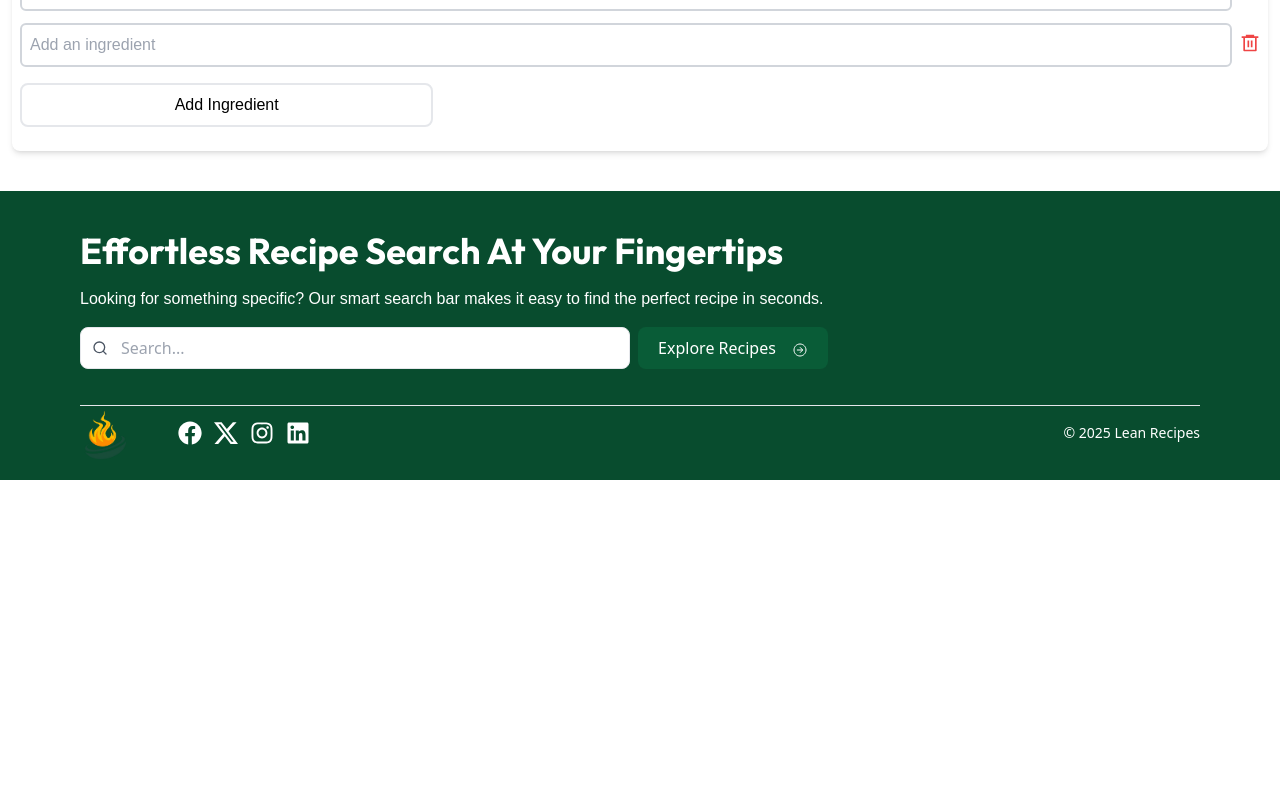
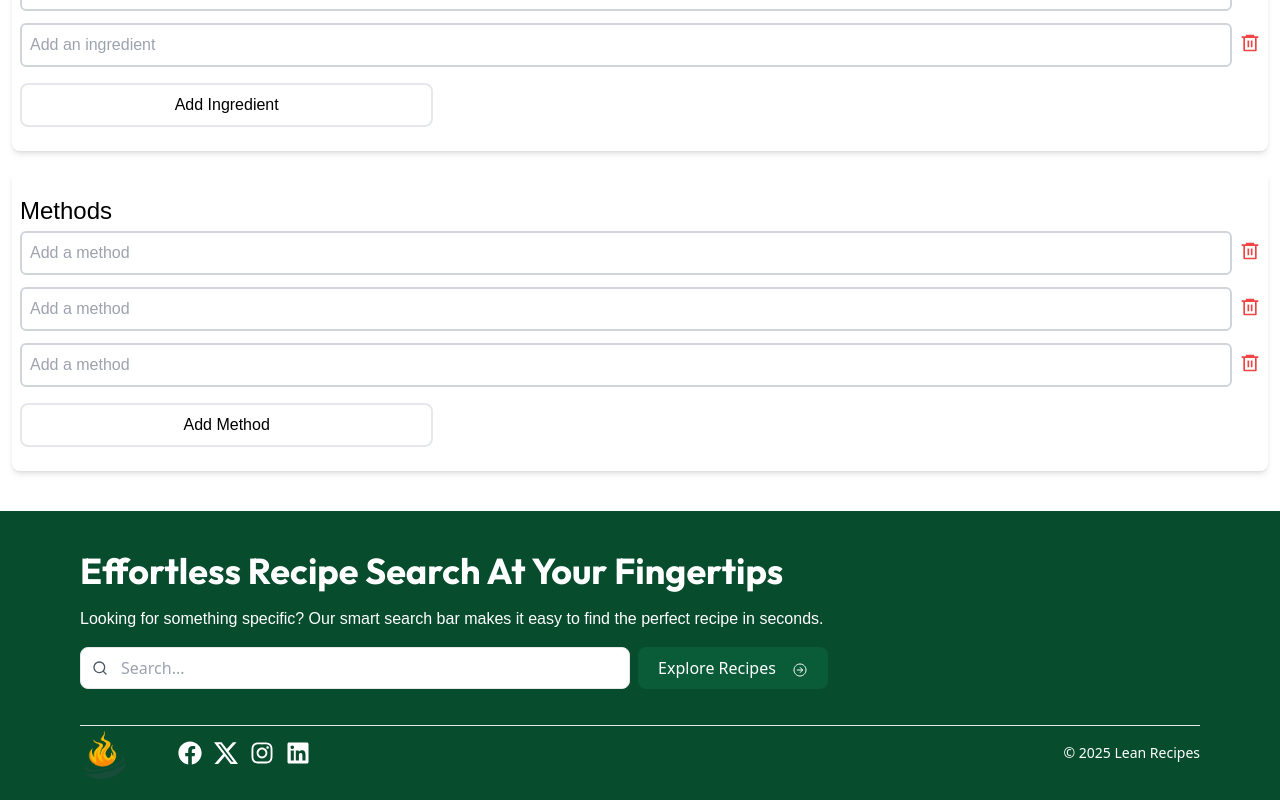
Before and after one commit to dsgnjoe/lean-recipes, a React (Vite) app: page /add-recipe in a window 1280 px wide. Shown: the part 1075-1875 px from the top of the page. Before the commit the page ends 1555 px from the top, so only its background shows below. Built offline with nearby package versions, Linux system fonts and the light colour scheme; a web font is replaced by a local one.

Commit message:
method and various functions update

```diff
--- a/src/pages/AddRecipe.jsx
+++ b/src/pages/AddRecipe.jsx
@@ -9,19 +9,35 @@ const AddRecipe = () => {
     description: '',
     serves: '',
     cookTime: '',
+    cookUnit: ['minutes', 'hours'],
     ingredients: ['', '', ''],
-    method: [],
+    method: ['', '', ''],
   })
 
-  const { image, name, description, serves, cookTime, ingredients, method } =
-    formData
+  const {
+    image,
+    name,
+    description,
+    serves,
+    cookTime,
+    cookUnit,
+    ingredients,
+    method,
+  } = formData
 
   const onChange = (e) => {
-    const { name, value } = e.target
-    setFormData((prevState) => ({
-      ...prevState,
-      [name]: value,
-    }))
+    const { name, value, files } = e.target
+    if (e.target.type === 'file') {
+      setFormData((prevState) => ({
+        ...prevState,
+        image: files[0],
+      }))
+    } else {
+      setFormData((prevState) => ({
+        ...prevState,
+        [name]: value,
+      }))
+    }
   }
 
   const onIngredientChange = (index, value) => {
@@ -33,17 +49,26 @@ const AddRecipe = () => {
     }))
   }
 
-  const addIngredient = () => {
+  const onMethodChange = (index, value) => {
+    const updated = [...formData.method]
+    updated[index] = value
     setFormData((prevState) => ({
       ...prevState,
-      ingredients: [...prevState.ingredients, ''],
+      method: updated,
     }))
   }
 
-  const removeIngredient = (index) => {
-    const updated = [...formData.ingredients]
+  const addfield = (field) => {
+    setFormData((prevState) => ({
+      ...prevState,
+      [field]: [...prevState[field], ''],
+    }))
+  }
+
+  const removeField = (field, index) => {
+    const updated = [...formData[field]]
     updated.splice(index, 1)
-    setFormData((prevState) => ({ ...prevState, ingredients: updated }))
+    setFormData((prevState) => ({ ...prevState, [field]: updated }))
   }
 
   return (
@@ -140,13 +165,13 @@ const AddRecipe = () => {
                   required
                 />
                 <select
-                  name='cookTime'
-                  value={cookTime}
+                  name='cookUnit'
+                  value={cookUnit}
                   onChange={onChange}
                   className='border-2 border-gray-300 text-gray-400 rounded-md h-[43px] w-full '
                 >
-                  <option value={cookTime}>Minutes</option>
-                  <option value={cookTime}>Hours</option>
+                  <option value='minutes'>Minutes</option>
+                  <option value='hours'>Hours</option>
                 </select>
               </div>
             </div>
@@ -156,9 +181,7 @@ const AddRecipe = () => {
         {/* Ingredients */}
         <div className='bg-white shadow-md p-2 rounded-lg'>
           <div className='flex flex-col py-4'>
-            <label htmlFor='indredients' className='text-2xl'>
-              Ingredients
-            </label>
+            <label className='text-2xl'>Ingredients</label>
             <div className='flex flex-col gap-2'>
               {formData.ingredients.map((item, index) => (
                 <span key={index} className='flex items-center gap-2'>
@@ -174,7 +197,7 @@ const AddRecipe = () => {
                   <button
                     type='button'
                     className='text-xl text-red-500'
-                    onClick={() => removeIngredient(index)}
+                    onClick={() => removeField('ingredients', index)}
                   >
                     <RiDeleteBin6Line />
                   </button>
@@ -183,10 +206,46 @@ const AddRecipe = () => {
 
               <button
                 type='button'
-                onClick={addIngredient}
+                onClick={() => addfield('ingredients')}
                 className=' p-2 border-2 w-1/3 rounded-lg mt-2'
               >
                 Add Ingredient
+              </button>
+            </div>
+          </div>
+        </div>
+
+        {/* Methods */}
+        <div className='bg-white shadow-md p-2 rounded-lg'>
+          <div className='flex flex-col py-4'>
+            <label className='text-2xl'>Methods</label>
+            <div className='flex flex-col gap-2'>
+              {formData.method.map((item, index) => (
+                <ol key={index} className='flex items-center gap-2'>
+                  <input
+                    type='text'
+                    name='method'
+                    value={item}
+                    onChange={(e) => onMethodChange(index, e.target.value)}
+                    className='border-2 border-gray-300 w-full rounded-md p-2 mt-1'
+                    placeholder='Add a method'
+                    required
+                  />
+                  <button
+                    type='button'
+                    className='text-xl text-red-500'
+                    onClick={() => removeField('method', index)}
+                  >
+                    <RiDeleteBin6Line />
+                  </button>
+                </ol>
+              ))}
+              <button
+                type='button'
+                onClick={() => addfield('method')}
+                className=' p-2 border-2 w-1/3 rounded-lg mt-2'
+              >
+                Add Method
               </button>
             </div>
           </div>
```
